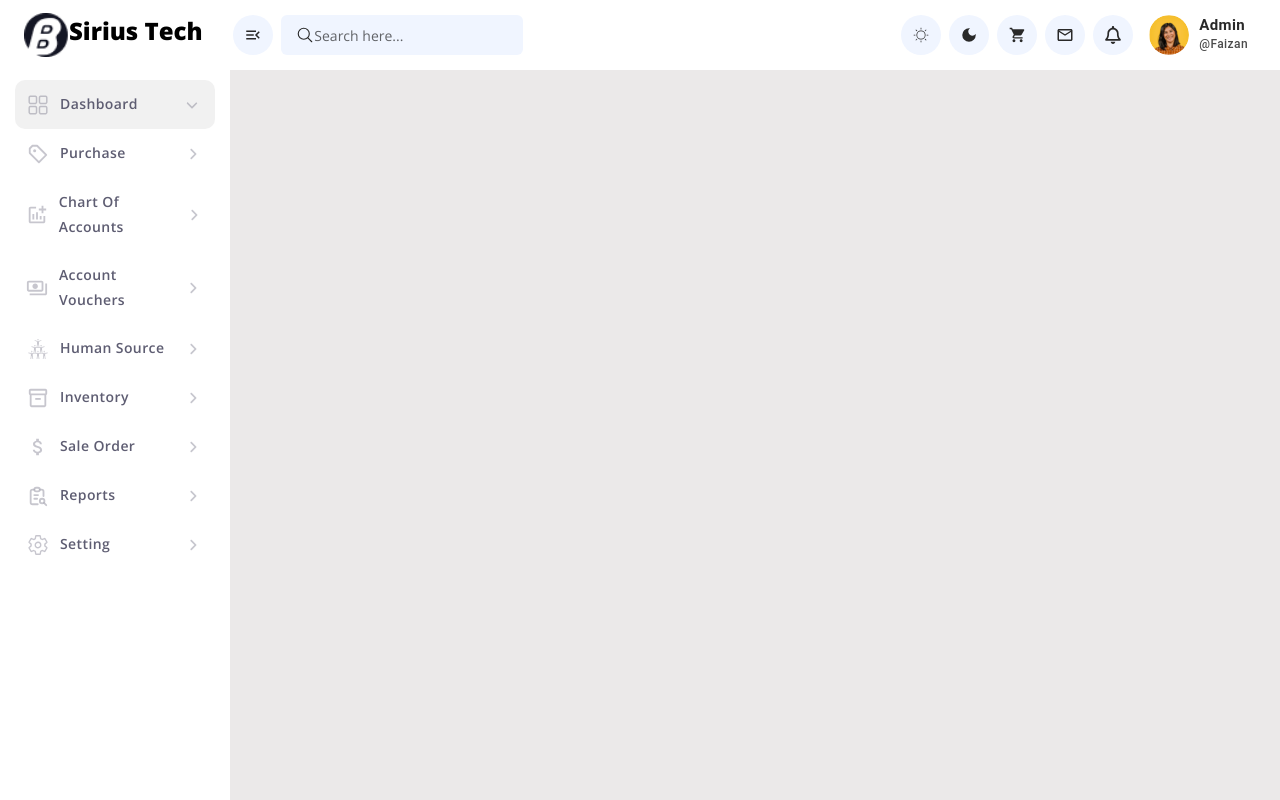
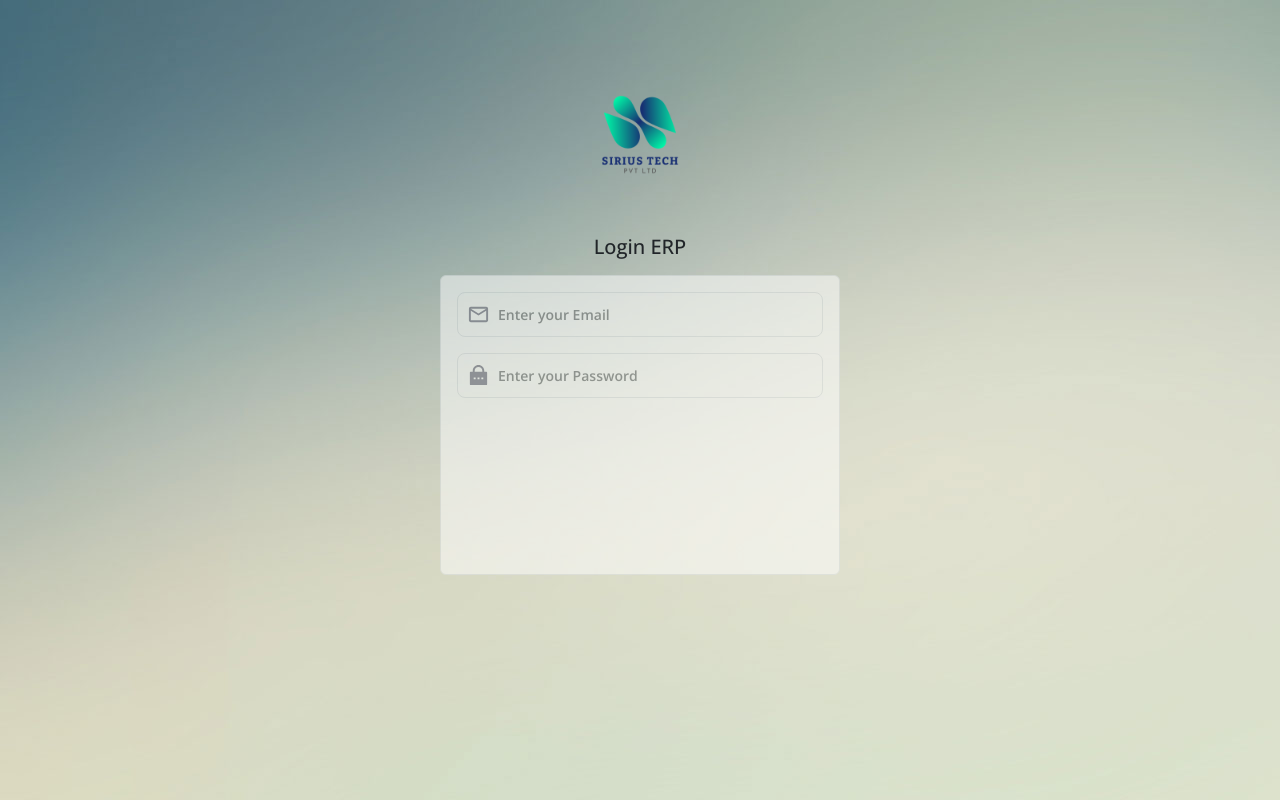
Before and after one commit to MuhammadFaizan42/react-erp, a React (Create React App) app: page /login in a window 1280 px wide. Built offline with nearby package versions, Linux system fonts and the light colour scheme.

Commit message:
login page

```diff
--- a/src/App.css
+++ b/src/App.css
@@ -91,3 +91,16 @@ display: block;padding: 6px 0px;font-size: 14px;font-weight: 500;transition: all
 .card{margin:20px 0px; border-radius: 10px;}
 .card .hd{font-size: 18px; font-weight: bold;color:#403e57;}
 .cardFilters .col h4{font-size: 16px;font-weight: 600;text-transform: capitalize;color:#403e57;}
+
+
+/*Login  Page */
+
+.loginSection{width: 100%;height: 100vh;padding: 35px 25px;background-image: url(./assets/images/page_bg_blur02.jpg);}
+.full{max-width: 100% !important;flex: 0 0 100% !important;width: 100% !important;}
+.loginSection .loginBox{width: 400px;height:auto;margin: auto;}
+.loginSection .loginBox .wrapper{width: 100%;height: 300px;opacity: 0.5;}
+.loginSection .loginBox .wrapper .form-control{background:#fff;box-shadow: none !important;outline: none !important;border-radius:8px;font-size: 14px;font-weight: 600;height: 45px; padding-left: 40px;}
+.loginSection .loginBox .wrapper .form-control.focus .icon svg{color:#125be8}
+.loginSection .loginBox .wrapper .form-control:focus{border:1px solid #125be8 !important;}
+.loginSection .loginBox .wrapper .form-group .icon{position: absolute;top: 3px;left: 10px;z-index: 100;font-size: 23px;}
+.loginSection .loginBox .wrapper .form-group .icon svg{color:#5e5d72;}
--- a/src/App.js
+++ b/src/App.js
@@ -6,30 +6,46 @@ import './App.css';
 import "bootstrap/dist/css/bootstrap.min.css"
 import Sidebar from './component/Sidebar/index.jsx';
 import { createContext, useEffect, useState } from 'react';
+import Login from './pages/Login/index.jsx';
 
 
 const MyContext=createContext();
 function App() {
 
   const [isToggleSidebar,setIsToggleSidebar]=useState(false)
-
+  const [isLogin,setIsLogin]=useState(false)
+  const [isHideSidebarAndHeader,setIsHideSidebarAndHeader]=useState(false)
   const values={
     isToggleSidebar,
-    setIsToggleSidebar
+    setIsToggleSidebar,
+    isLogin,
+    setIsLogin,
+    isHideSidebarAndHeader,
+    setIsHideSidebarAndHeader
+
   }
 
   return (
     <BrowserRouter>
     <MyContext.Provider value={values}>
-    <Header/>
+      {
+        isHideSidebarAndHeader !==true &&
+        <Header/>
+      }
+
     <div className='main d-flex'>
-            <div className={`sidebarWrapper ${isToggleSidebar===true?'toggle' : ''}`}>
-              <Sidebar/>
-            </div>
-          <div className= {`content ${isToggleSidebar===true?'toggle' : ''}`}>
+      {
+        isHideSidebarAndHeader !==true &&
+        <div className={`sidebarWrapper ${isToggleSidebar===true?'toggle' : ''}`}>
+        <Sidebar/>
+        </div>
+      }
+
+          <div className= {`content ${isHideSidebarAndHeader===true && 'full'} ${isToggleSidebar===true?'toggle' : ''}`}>
                 <Routes>
                     <Route path="/" exact={true} element={<Dashboard/>} />
                     <Route path="/dashboard" exact={true} element={<Dashboard/>} />
+                    <Route path="/login" exact={true} element={<Login/>} />
                 </Routes>
           </div>
     </div>
--- /dev/null
+++ b/src/pages/Login/index.jsx
@@ -0,0 +1,37 @@
+import React, { useContext,useEffect } from 'react'
+import Logo from '../../assets/images/BlueLogo.png'
+import { MyContext } from '../../App'
+import { MdOutlineMailOutline } from "react-icons/md";
+import { RiLockPasswordFill } from "react-icons/ri";
+const Login = () => {
+
+    const context=useContext(MyContext);
+    useEffect(()=>{
+            context.setIsHideSidebarAndHeader(true);
+    },[]);
+    return (
+        <section className='loginSection'>
+            <div className='loginBox'>
+                <div className='logo text-center'>
+                    <img src={Logo}  width="200px"/>
+                    <h5 className='font-weight-bold'> Login ERP</h5>
+                </div>
+                <div className='wrapper mt-3 card border p-3'>
+                <form>
+                    <div className="form-group mb-3 position-relative">
+                        <span className='icon'> <MdOutlineMailOutline/> </span>
+                        <input type='text' className='form-control' placeholder='Enter your Email'/>
+                    </div>
+
+                    <div className="form-group mb-3 position-relative">
+                        <span className='icon'> <RiLockPasswordFill /> </span>
+                        <input type='password' className='form-control' placeholder='Enter your Password'/>
+                    </div>
+                </form>
+                </div>
+            </div>
+        </section>
+    )
+}
+
+export default Login
```
Also changed, not shown: src/assets/images/BlueLogo.png (added), src/assets/images/page_bg_blur02.jpg (added).
